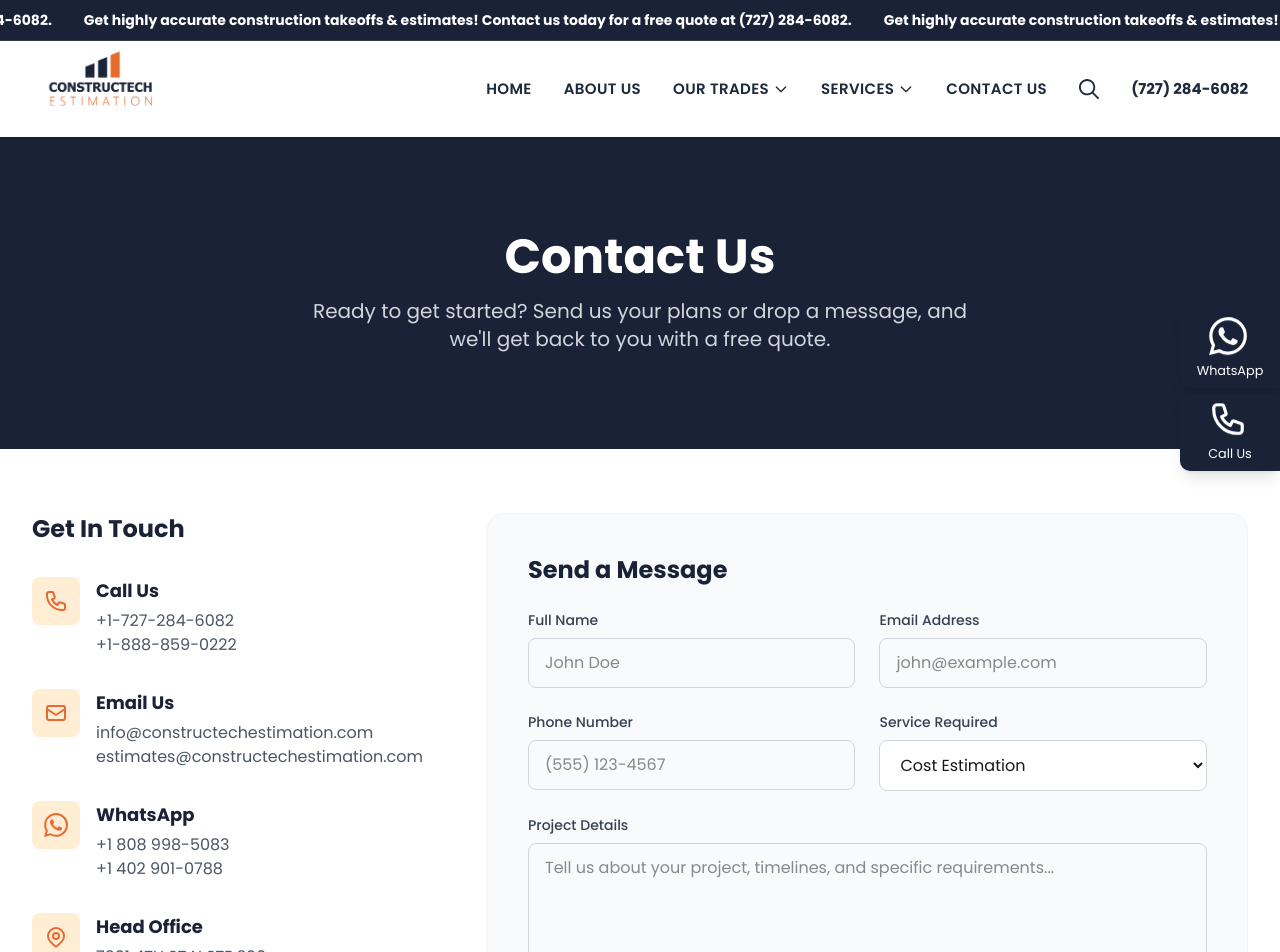
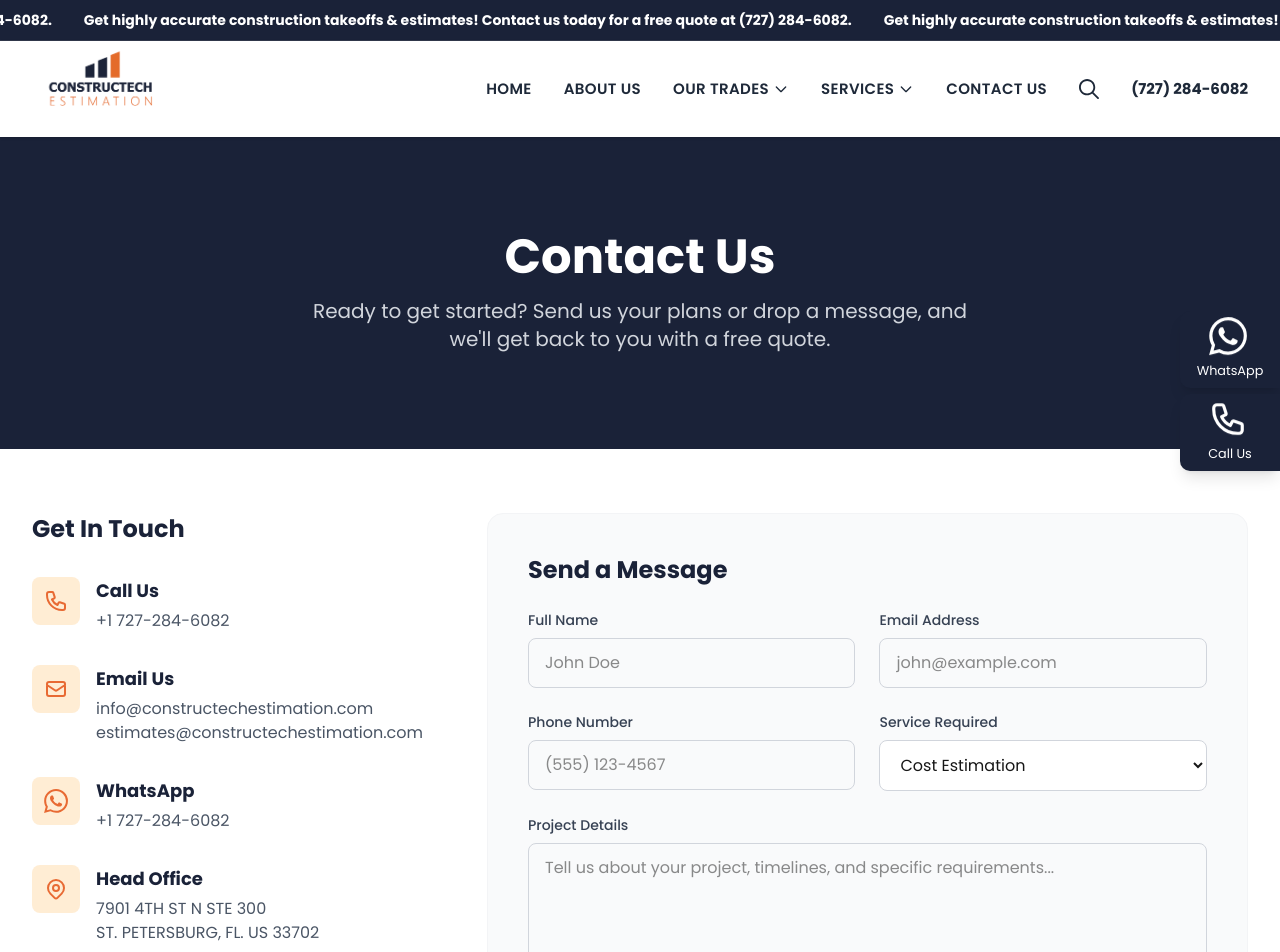
Before and after one commit to Alirazadev786/constructech-estimation, a Next.js app: page /contact in a window 1280 px wide. Shown: the top 952 px of the page. Built offline with nearby package versions, Linux system fonts and the light colour scheme.

Commit message:
Remove old 888 and 808 numbers from contact page and schema, keep only +17272846082

```diff
--- a/src/app/contact/page.tsx
+++ b/src/app/contact/page.tsx
@@ -34,7 +34,7 @@ export default function ContactPage() {
                   </div>
                   <div className="ml-4">
                     <h3 className="text-lg font-bold text-brand-navy">Call Us</h3>
-                    <p className="text-gray-600 mt-1">+1-727-284-6082<br/>+1-888-859-0222</p>
+                    <p className="text-gray-600 mt-1">+1 727-284-6082</p>
                   </div>
                 </div>
 
@@ -58,7 +58,7 @@ export default function ContactPage() {
                   </div>
                   <div className="ml-4">
                     <h3 className="text-lg font-bold text-brand-navy">WhatsApp</h3>
-                    <p className="text-gray-600 mt-1">+1 808 998-5083<br/>+1 402 901-0788</p>
+                    <p className="text-gray-600 mt-1">+1 727-284-6082</p>
                   </div>
                 </div>
 
--- a/src/components/Schema.tsx
+++ b/src/components/Schema.tsx
@@ -7,7 +7,7 @@ export default function Schema() {
     "url": "https://constructechestimation.com/",
     "logo": "https://constructechestimation.com/logo.png",
     "description": "Constructech Estimation provides professional Construction Estimating Services in the United States and Canada, delivering accurate cost estimating, material takeoffs, quantity takeoffs, and bid preparation solutions for contractors and builders.",
-    "telephone": "+1-888-859-0222",
+    "telephone": "+1 727-284-6082",
     "email": "info@constructechestimation.com",
     "areaServed": {
       "@type": "Country",
@@ -16,7 +16,7 @@ export default function Schema() {
     "contactPoint": {
       "@type": "ContactPoint",
       "contactType": "customer service",
-      "telephone": "+1-888-859-0222",
+      "telephone": "+1 727-284-6082",
       "areaServed": "US",
       "availableLanguage": "English"
     }
```
